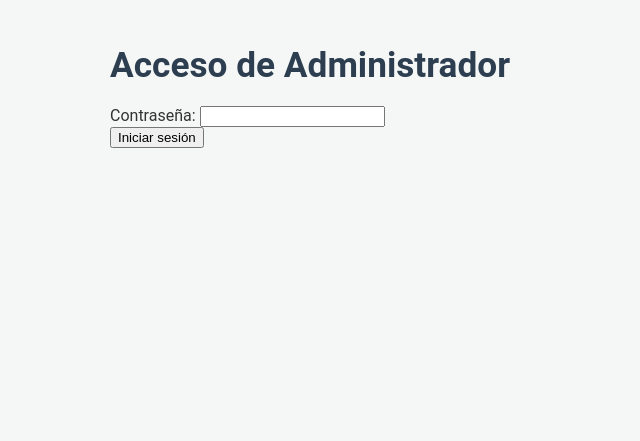
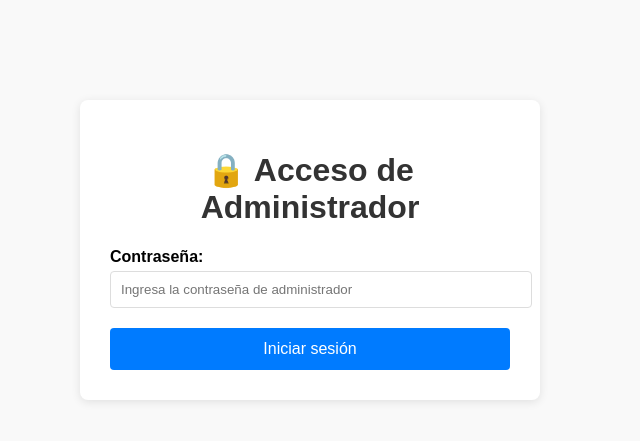
Before and after one commit to cedwinpp/mi-tutor-ia-produccion, a Flask app: template templates/admin_login.html in a window 1280 px wide. Shown: the top 441 px of the page, without its empty margins (330-970 px from the left). Run offline with Flask 3, Linux system fonts and the light colour scheme; the template is opened without the code that fills it, so the values that code supplies are empty; some libraries are stand-ins or nearby versions.

Commit message:
Fix: Final working admin_login.html with correct form action

```diff
--- a/templates/admin_login.html
+++ b/templates/admin_login.html
@@ -2,25 +2,36 @@
 <html lang="es">
 <head>
     <meta charset="UTF-8">
-    <title>Admin Login</title>
-    <link rel="stylesheet" href="{{ url_for('static', filename='style.css') }}">
+    <title>Iniciar sesión - Admin</title>
+    <style>
+        body { font-family: sans-serif; margin: 50px; background-color: #f9f9f9; }
+        .container { max-width: 400px; margin: 100px auto; padding: 30px; background: white; border-radius: 8px; box-shadow: 0 2px 10px rgba(0,0,0,0.1); }
+        h1 { text-align: center; color: #333; }
+        .form-group { margin-bottom: 20px; }
+        label { display: block; margin-bottom: 5px; font-weight: bold; }
+        input[type="password"] { width: 100%; padding: 10px; border: 1px solid #ddd; border-radius: 4px; }
+        button { width: 100%; padding: 12px; background-color: #007bff; color: white; border: none; border-radius: 4px; font-size: 16px; cursor: pointer; }
+        button:hover { background-color: #0056b3; }
+    </style>
 </head>
 <body>
     <div class="container">
-        <h1>Acceso de Administrador</h1>
+        <h1>🔒 Acceso de Administrador</h1>
         {% with messages = get_flashed_messages(with_categories=true) %}
             {% if messages %}
                 {% for category, message in messages %}
-                    <div class="alert alert-{{ category }}">{{ message }}</div>
+                    <div style="background: {{ 'lightgreen' if category == 'success' else 'lightcoral' }}; padding: 10px; margin: 10px 0; border-radius: 4px;">
+                        {{ message }}
+                    </div>
                 {% endfor %}
             {% endif %}
         {% endwith %}
-        <form method="post" action="{{ url_for('admin_login') }}"></form>
+        <form method="post" action="{{ url_for('admin_login') }}">
             <div class="form-group">
                 <label for="password">Contraseña:</label>
-                <input type="password" id="password" name="password" required>
+                <input type="password" id="password" name="password" required placeholder="Ingresa la contraseña de administrador">
             </div>
-            <button type="submit" class="btn">Iniciar sesión</button>
+            <button type="submit">Iniciar sesión</button>
         </form>
     </div>
 </body>
```
